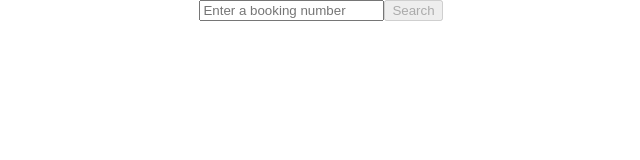
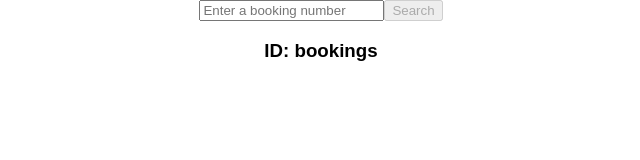
Before and after one commit to chrisaped/track_trace, a React (Create React App) app in the folder client/: page /bookings/1 in a window 1280 px wide. Shown: the top 160 px of the page, without its empty margins (319-959 px from the left). Built offline with nearby package versions, Linux system fonts and the light colour scheme.

Commit message:
added bookingparams

```diff
--- a/client/package.json
+++ b/client/package.json
@@ -6,6 +6,7 @@
   "dependencies": {
     "react": "^16.2.0",
     "react-dom": "^16.2.0",
+    "react-router-dom": "^4.2.2",
     "react-scripts": "1.0.17"
   },
   "scripts": {
--- a/client/src/App.js
+++ b/client/src/App.js
@@ -1,5 +1,6 @@
 import React, { Component } from 'react';
 import BookingSearch from './BookingSearch';
+import BookingParams from './BookingParams';
 import './App.css';
 
 class App extends Component {
@@ -7,6 +8,7 @@ class App extends Component {
     return (
       <div className="App">
       	<BookingSearch />
+      	<BookingParams />
       </div>
     );
   }
--- /dev/null
+++ b/client/src/BookingParams.js
@@ -0,0 +1,24 @@
+import React from 'react';
+import {
+  BrowserRouter as Router,
+  Route,
+} from 'react-router-dom';
+
+const BookingParams = () => (
+  <Router>
+    <div>
+      <Route path="/:id" component={Child}/>
+    </div>
+  </Router>
+)
+
+const Child = ({ match }) => {
+  console.log(match);
+  return (
+    <div>
+      <h3>ID: {match.params.id}</h3>
+    </div>
+  );
+};
+
+export default BookingParams;
```
Also changed, not shown: 1 other file (tests, documents, lock files or other folders).
